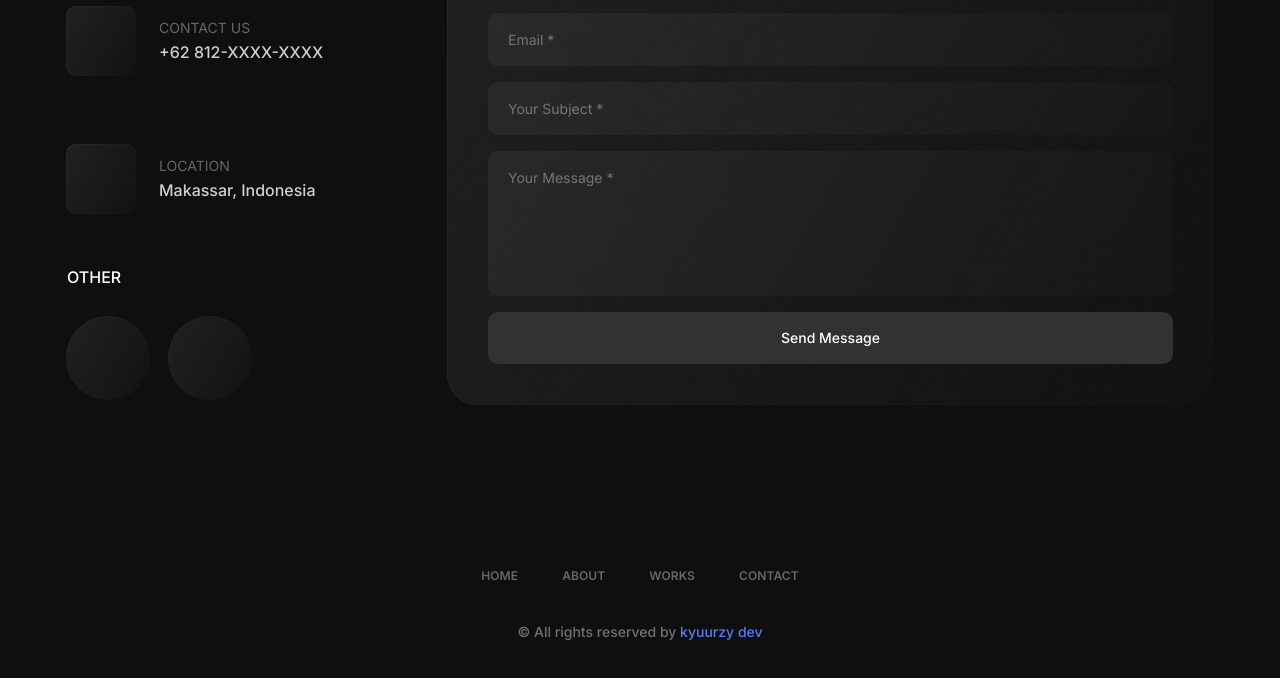
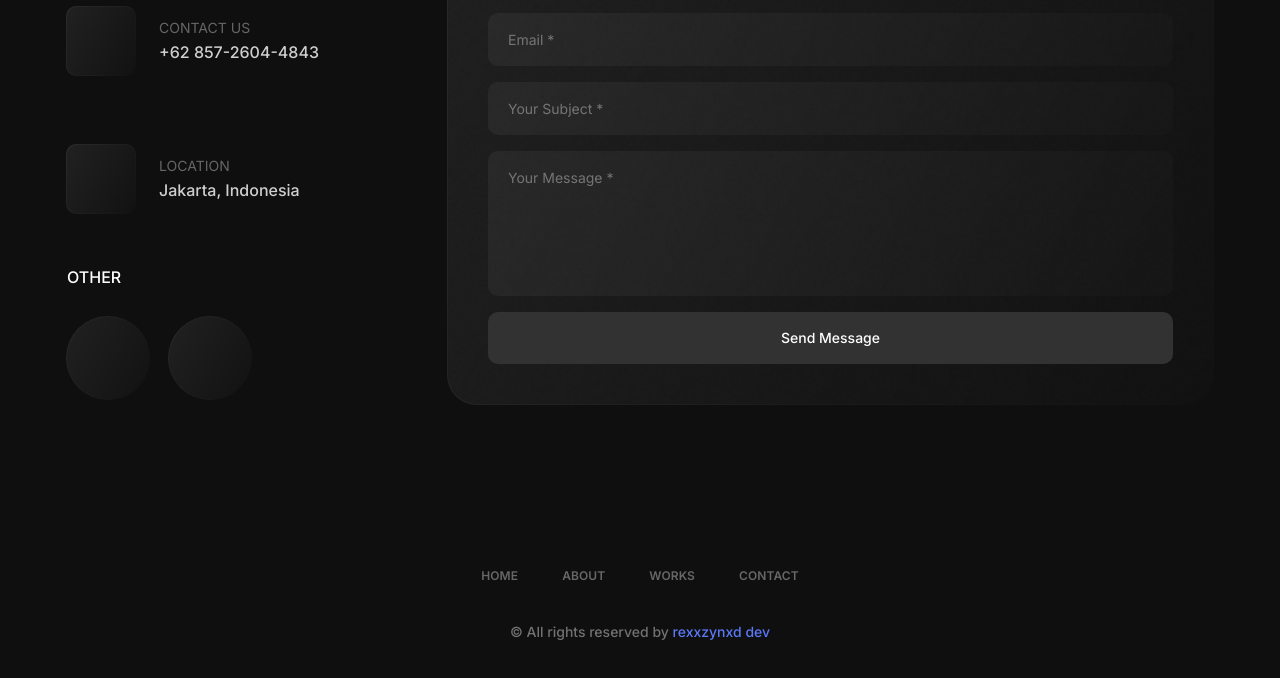
Before and after one commit to RexxHayanasi/rexxzyn-portofolio-, a plain HTML site: page contact.html in a window 1280 px wide. Shown: the part 340-1018 px from the top of the page. Drawn offline with Linux system fonts and the light colour scheme; some icons are missing.

Commit message:
Update contact.html

```diff
--- a/contact.html
+++ b/contact.html
@@ -6,7 +6,7 @@
     <meta charset="UTF-8">
     <meta http-equiv="X-UA-Compatible" content="IE=edge">
     <meta name="viewport" content="width=device-width, initial-scale=1.0">
-    <title>KyuuRzy Dev | Contact</title>
+    <title>RexxzynXD Dev | Contact</title>
 
     <link rel="shortcut icon" href="assets/images/favicon.ico" type="image/x-icon">
 
@@ -74,7 +74,7 @@
                                 </div>
                                 <div class="right">
                                     <span>Contact Us</span>
-                                    <h4>+62 812-XXXX-XXXX</h4>
+                                    <h4>+62 857-2604-4843</h4>
                                 </div>
                             </li>
 
@@ -84,7 +84,7 @@
                                 </div>
                                 <div class="right">
                                     <span>Location</span>
-                                    <h4>Makassar, Indonesia</h4>
+                                    <h4>Jakarta, Indonesia</h4>
                                 </div>
                             </li>
                         </ul>
@@ -140,7 +140,7 @@
                         <li><a href="/contact">Contact</a></li>
                     </ul>
                     <p class="copyright">
-                        &copy; All rights reserved by <span>kyuurzy dev</span>
+                        &copy; All rights reserved by <span>rexxzynxd dev</span>
                     </p>
                 </div>
             </div>
```
